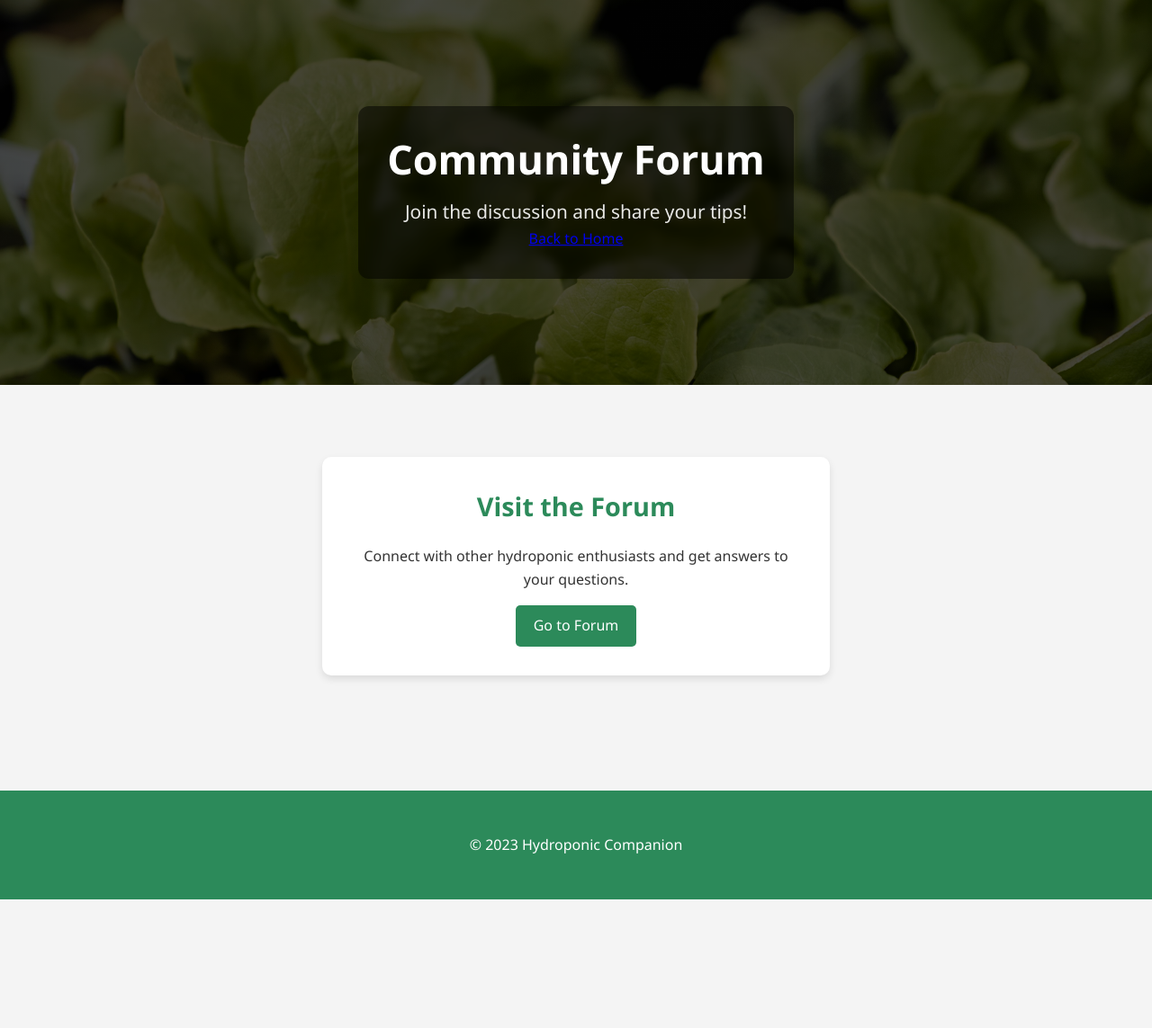
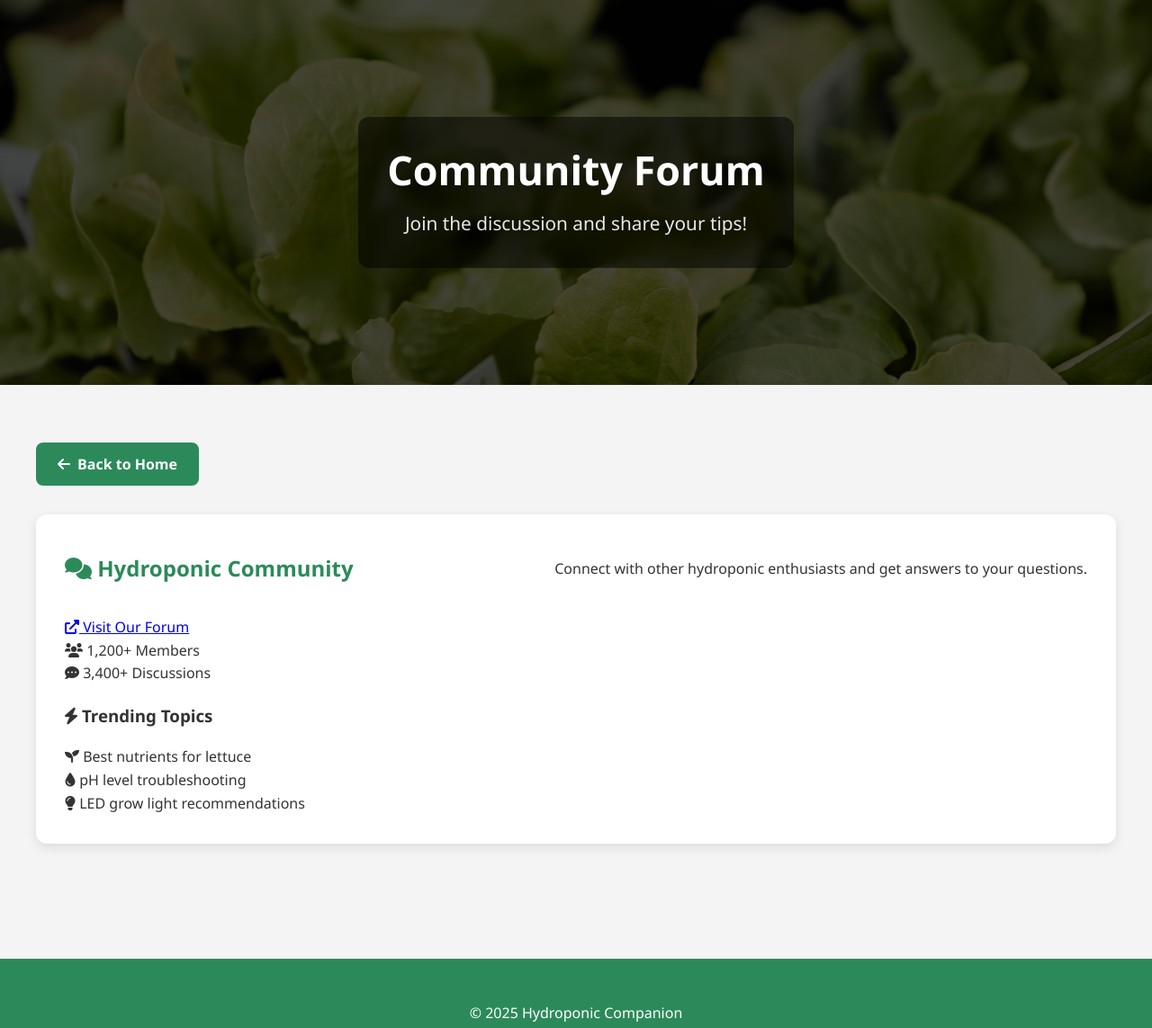
Before and after one commit to MrDhar/hydrorganic, a plain HTML site: page forum.html in a window 1280 px wide. Shown: the whole page at 90% size. Before the commit the page ends 1000 px from the top, so only its background shows below. Drawn offline with Linux system fonts and the light colour scheme.

Commit message:
forum.html

```diff
--- a/forum.html
+++ b/forum.html
@@ -5,6 +5,8 @@
   <meta name="viewport" content="width=device-width, initial-scale=1.0">
   <title>Community Forum</title>
   <link rel="stylesheet" href="styles.css">
+  <!-- Font Awesome for icons -->
+  <link rel="stylesheet" href="https://cdnjs.cloudflare.com/ajax/libs/font-awesome/6.0.0/css/all.min.css">
 </head>
 <body>
   <!-- Header Section -->
@@ -14,24 +16,66 @@
         <h1>Community Forum</h1>
         <p>Join the discussion and share your tips!</p>
       </div>
-      <a href="index.html" class="back-link">Back to Home</a>
+      <!-- Removed old back link -->
     </div>
   </header>
 
   <!-- Main Content Section -->
   <main>
+    <!-- New Back Button -->
+    <div class="back-button-container">
+      <button class="back-home-btn" onclick="window.location.href='index.html'">
+        <i class="fas fa-arrow-left"></i> Back to Home
+      </button>
+    </div>
+
     <div class="container">
-      <div class="feature-card">
-        <h2>Visit the Forum</h2>
-        <p>Connect with other hydroponic enthusiasts and get answers to your questions.</p>
-        <a href="https://hydrorganic.boards.net" target="_blank" class="button">Go to Forum</a>
+      <div class="forum-card">
+        <div class="forum-header">
+          <h2><i class="fas fa-comments"></i> Hydroponic Community</h2>
+          <p>Connect with other hydroponic enthusiasts and get answers to your questions.</p>
+        </div>
+
+        <div class="forum-cta">
+          <a href="https://hydrorganic.boards.net" target="_blank" class="forum-btn">
+            <i class="fas fa-external-link-alt"></i> Visit Our Forum
+          </a>
+          <div class="forum-stats">
+            <div class="stat-item">
+              <i class="fas fa-users"></i>
+              <span>1,200+ Members</span>
+            </div>
+            <div class="stat-item">
+              <i class="fas fa-comment-dots"></i>
+              <span>3,400+ Discussions</span>
+            </div>
+          </div>
+        </div>
+
+        <div class="recent-topics">
+          <h3><i class="fas fa-bolt"></i> Trending Topics</h3>
+          <div class="topic-list">
+            <div class="topic-item">
+              <i class="fas fa-seedling"></i>
+              <span>Best nutrients for lettuce</span>
+            </div>
+            <div class="topic-item">
+              <i class="fas fa-tint"></i>
+              <span>pH level troubleshooting</span>
+            </div>
+            <div class="topic-item">
+              <i class="fas fa-lightbulb"></i>
+              <span>LED grow light recommendations</span>
+            </div>
+          </div>
+        </div>
       </div>
     </div>
   </main>
 
   <!-- Footer Section -->
   <footer>
-    <p>© 2023 Hydroponic Companion</p>
+    <p>© 2025 Hydroponic Companion</p>
   </footer>
 </body>
 </html>
```
